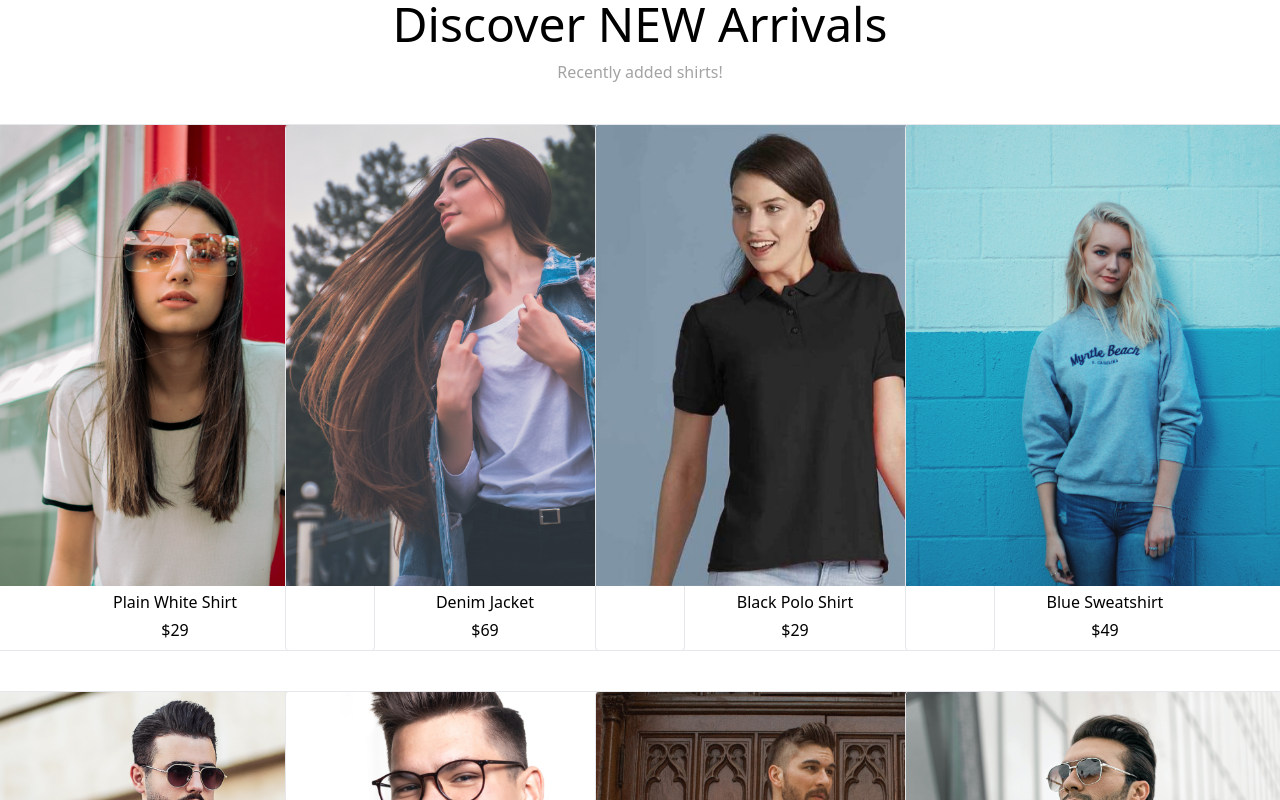
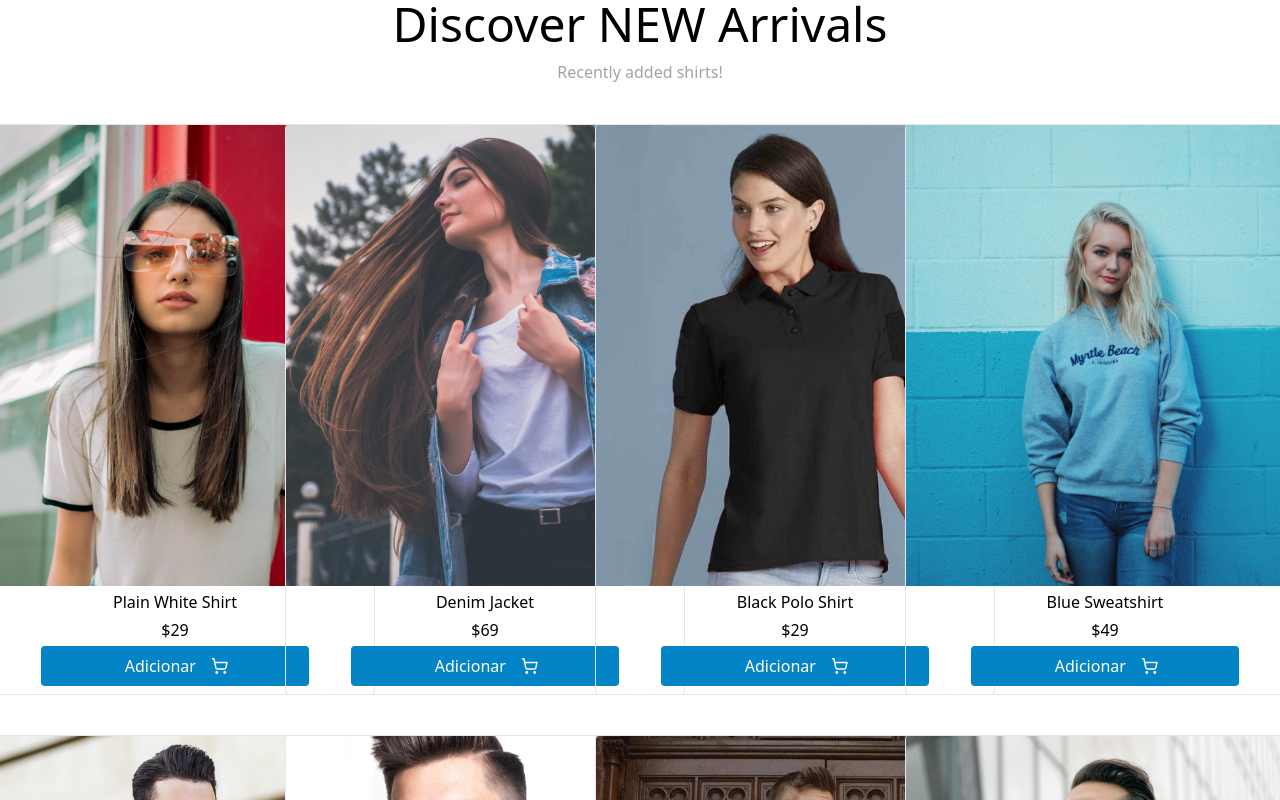
Before and after one commit to ERICK-KRAMER/eCommerce-Fashion-Website, a React (Vite) app: page / in a window 1280 px wide. Shown: the part 720-1520 px from the top of the page. Built offline with nearby package versions, Linux system fonts and the light colour scheme.

Commit message:
feat: add item count to store bag

```diff
--- a/src/App.tsx
+++ b/src/App.tsx
@@ -1,9 +1,12 @@
+import { ShopProvider } from "./context/useContext";
 import { Routes } from "./routes/routes";
 
 export default function App() {
   return(
     <>
-      <Routes/>
+      <ShopProvider>
+        <Routes/>
+      </ShopProvider>
     </>
   )
 }
--- a/src/components/Card-Item/cardButton.tsx
+++ b/src/components/Card-Item/cardButton.tsx
@@ -7,8 +7,8 @@ interface CardButtonProps extends ButtonHTMLAttributes<HTMLButtonElement> {
 
 const CardButton: React.FC<CardButtonProps> = ({ className, ...rest}) => {
   return (
-    <span className="bg-sky-600 max-md:px-4 max-md:py-1 px-20 max-xl:px-10 py-2 rounded text-white hover:bg-sky-700 flex gap-3 transition duration-500">
-      <button className={`${className}`} {...rest}>Adicionar</button>
+    <span className="bg-sky-600 max-md:px-4 max-md:py-1 px-20 max-xl:px-10 py-2 rounded text-white hover:bg-sky-700 flex gap-3 transition duration-500" {...rest}>
+      <button className={`${className} w-full h-full`}>Adicionar</button>
       <ShoppingCart/>
     </span>
   )
--- a/src/components/Card-Item/image.tsx
+++ b/src/components/Card-Item/image.tsx
@@ -1,14 +1,19 @@
 import { ImgHTMLAttributes } from "react";
 
 interface ImageProps extends ImgHTMLAttributes<HTMLImageElement> {
-  src?: string,
-  alt?: string,
+  src?: string;
+  alt?: string;
 }
 
-const Image = ({ src, alt }: ImageProps) => {
-  return <img src={ src }
-    alt={ alt }
-    className=" w-full h-full object-cover object-top" />
+const Image = ({ src, alt, ...rest }: ImageProps) => {
+  return (
+    <img
+      src={src}
+      alt={alt}
+      className="w-full h-full object-cover object-top"
+      {...rest}
+    />
+  );
 }
 
 export { Image };
--- a/src/context/useContext.tsx
+++ b/src/context/useContext.tsx
@@ -1,6 +1,7 @@
-import React, { createContext, useContext } from "react";
+import { createContext, useContext, useState } from "react";
 
 interface MethodsProps {
+  item: number;
   cartItem: () => void;
 }
 
@@ -17,11 +18,15 @@ const useShopContext = (): MethodsProps => {
 
 const ShopProvider: React.FC<{ children: React.ReactNode }> = ({ children }) => {
 
+  const [item, setItem] = useState<number>(0);
+
   const cartItem = () => {
-    console.log('cartItem');
+    console.log('clicou')
+    setItem(prev => prev + 1);
   }
 
   const methods: MethodsProps = {
+    item,
     cartItem,
   }
 
--- a/src/pages/about.tsx
+++ b/src/pages/about.tsx
@@ -12,9 +12,12 @@ import Stacy from "../../public/Testimonials/Stacy.png";
 import { Quote } from "lucide-react";
 import { Footer } from "../components/footer/footer";
 import { Sidebar } from "../components/sidebar/sidebar";
+import { useShopContext } from "../context/useContext";
 
 const About = () => {
   const [isOpen, setIsOpen] = useState<boolean>(false);
+
+  const { item } = useShopContext();
 
   return (
     <main onClick={() => setIsOpen(false)}>
@@ -27,10 +30,13 @@ const About = () => {
           <Header.item item={"Contact Us"} to="/contact"/>
         </Header.NavItem>
         <Header.NavIcon>
-          <User className="cursor-pointer"/>
-          <ShoppingBag className="cursor-pointer"/>
+          <User className="cursor-pointer" />
+          <span className=" relative">
+            {item ? (<span className="bg-sky-600 text-white rounded-full w-5 h-5 absolute -right-2 -top-2 flex justify-center items-center">{ item }</span>) : null}
+            <ShoppingBag className="cursor-pointer"/>
+          </span>
           <Menu
-            className="cursor-pointer "
+            className="cursor-pointer"
             onClick={(e) => {
               e.stopPropagation()
               setIsOpen(prev => !prev)
--- a/src/pages/contactUs.tsx
+++ b/src/pages/contactUs.tsx
@@ -4,9 +4,12 @@ import { Header } from "../components/Header";
 import { Sidebar } from "../components/sidebar/sidebar";
 import { ContactUsBaner } from "../components/baner/contactUsBaner";
 import { Footer } from "../components/footer/footer";
+import { useShopContext } from "../context/useContext";
 
 const ContactUs = () => {
   const [isOpen, setIsOpen] = useState<boolean>(false);
+
+  const { item } = useShopContext();
 
   return (
     <main onClick={() => setIsOpen(false)}>
@@ -20,16 +23,20 @@ const ContactUs = () => {
           <Header.item item={"Contact Us"} to="/contact"/>
         </Header.NavItem>
         <Header.NavIcon>
-          <User className="cursor-pointer"/>
-          <ShoppingBag className="cursor-pointer"/>
+          <User className="cursor-pointer" />
+          <span className=" relative">
+            {item ? (<span className="bg-sky-600 text-white rounded-full w-5 h-5 absolute -right-2 -top-2 flex justify-center items-center">{ item }</span>) : null}
+            <ShoppingBag className="cursor-pointer"/>
+          </span>
           <Menu
-            className="cursor-pointer "
+            className="cursor-pointer"
             onClick={(e) => {
               e.stopPropagation()
               setIsOpen(prev => !prev)
             }} />
         </Header.NavIcon>
       </Header.Root>
+
 
       <ContactUsBaner />
 
--- a/src/pages/home.tsx
+++ b/src/pages/home.tsx
@@ -9,10 +9,19 @@ import { Baner } from "../components/baner/baner";
 import { Sidebar } from "../components/sidebar/sidebar";
 import { SectionComponent } from "../components/home/sectionComponent";
 import { Products } from "../api/products";
-import { Link } from "react-router-dom";
+import { useShopContext } from "../context/useContext";
+import { useNavigate } from "react-router-dom";
 
 const Home = () => {
   const [isOpen, setIsOpen] = useState<boolean>(false);
+
+  const navigate = useNavigate();
+
+  const { cartItem, item } = useShopContext();
+
+  const handleClick = () => {
+    cartItem();
+  }
 
   const firstEightProducts = Products.slice(0, 8); // pega os primeiro 8 produtos do array; ps: array com 12 produtos;
 
@@ -30,8 +39,11 @@ const Home = () => {
           <Header.item item={"Contact Us"} to="/contact"/>
         </Header.NavItem>
         <Header.NavIcon>
-          <User className="cursor-pointer"/>
+          <User className="cursor-pointer" />
+          <span className=" relative">
+            {item ? (<span className="bg-sky-600 text-white rounded-full w-5 h-5 absolute -right-2 -top-2 flex justify-center items-center">{ item }</span>) : null}
             <ShoppingBag className="cursor-pointer"/>
+          </span>
           <Menu
             className="cursor-pointer"
             onClick={(e) => {
@@ -41,7 +53,6 @@ const Home = () => {
         </Header.NavIcon>
       </Header.Root>
 
-
       <Baner />
 
       <SectionComponent
@@ -50,13 +61,11 @@ const Home = () => {
       >
 
         {firstEightProducts.map(item => (
-          <Link to={'/product'}>
           <Card.Root key={item.id}>
-              <Card.Image src={item.image} alt={item.name} />
+            <Card.Image src={item.image} alt={item.name} onClick={()=> navigate('/product')}/>
             <Card.Data name={item.name} value={item.price} />
-              {/* <Card.Button/> */}
+            <Card.Button onClick={handleClick}/>
           </Card.Root>
-          </Link>
         ))}
 
       </SectionComponent>
@@ -99,13 +108,11 @@ const Home = () => {
         description="Browse our top-selling products"
       >
         {lastFourProducts.map(item => (
-          <Link to={'/product'}>
           <Card.Root key={item.id}>
-              <Card.Image src={item.image} alt={item.name} />
+            <Card.Image src={item.image} alt={item.name} onClick={()=> navigate('/product')}/>
             <Card.Data name={item.name} value={item.price} />
-              {/* <Card.Button/> */}
+            <Card.Button onClick={handleClick}/>
           </Card.Root>
-          </Link>
         ))}
 
       </SectionComponent>
```
Lines whose indentation alone changed are shown as unchanged.
